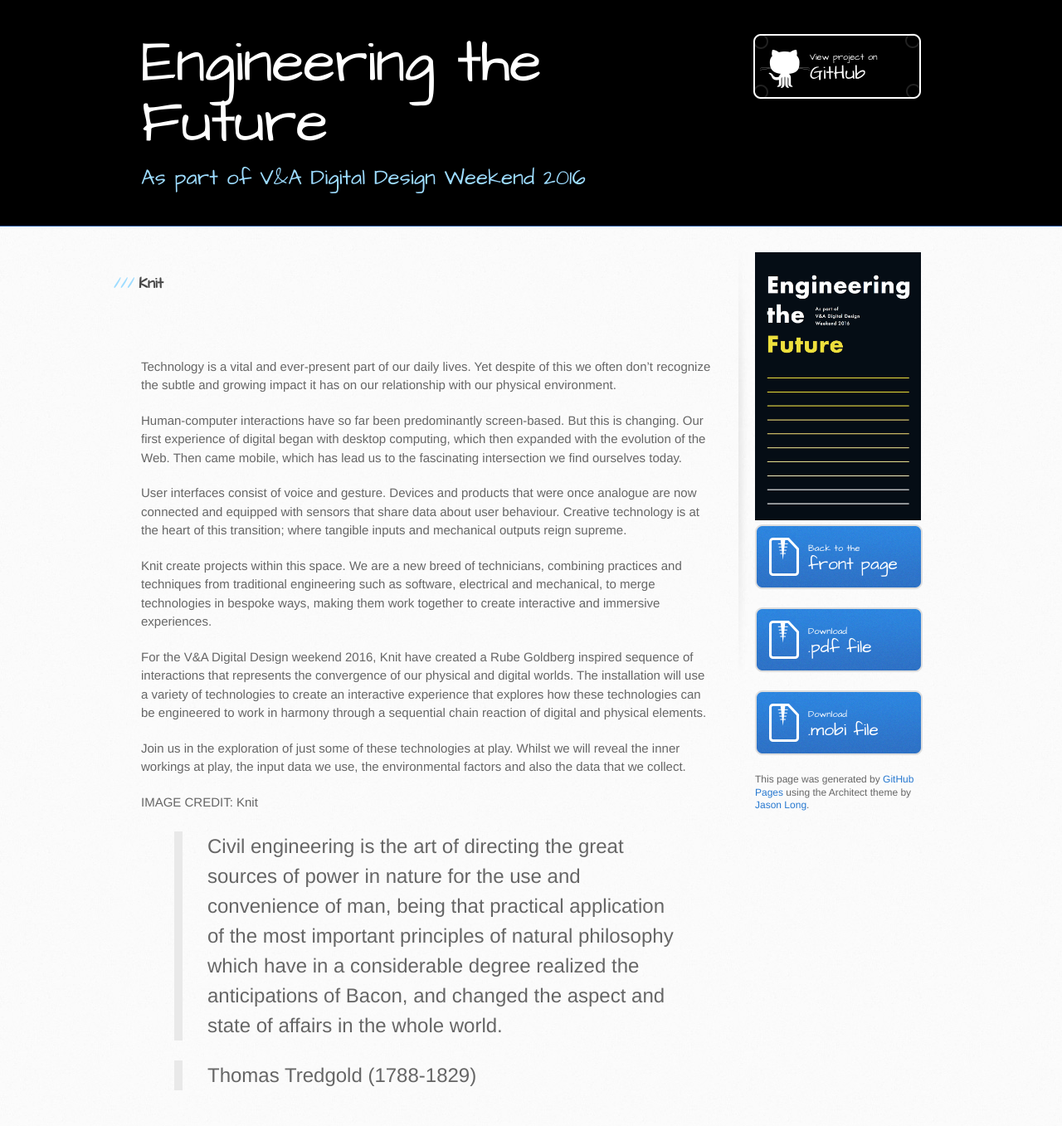
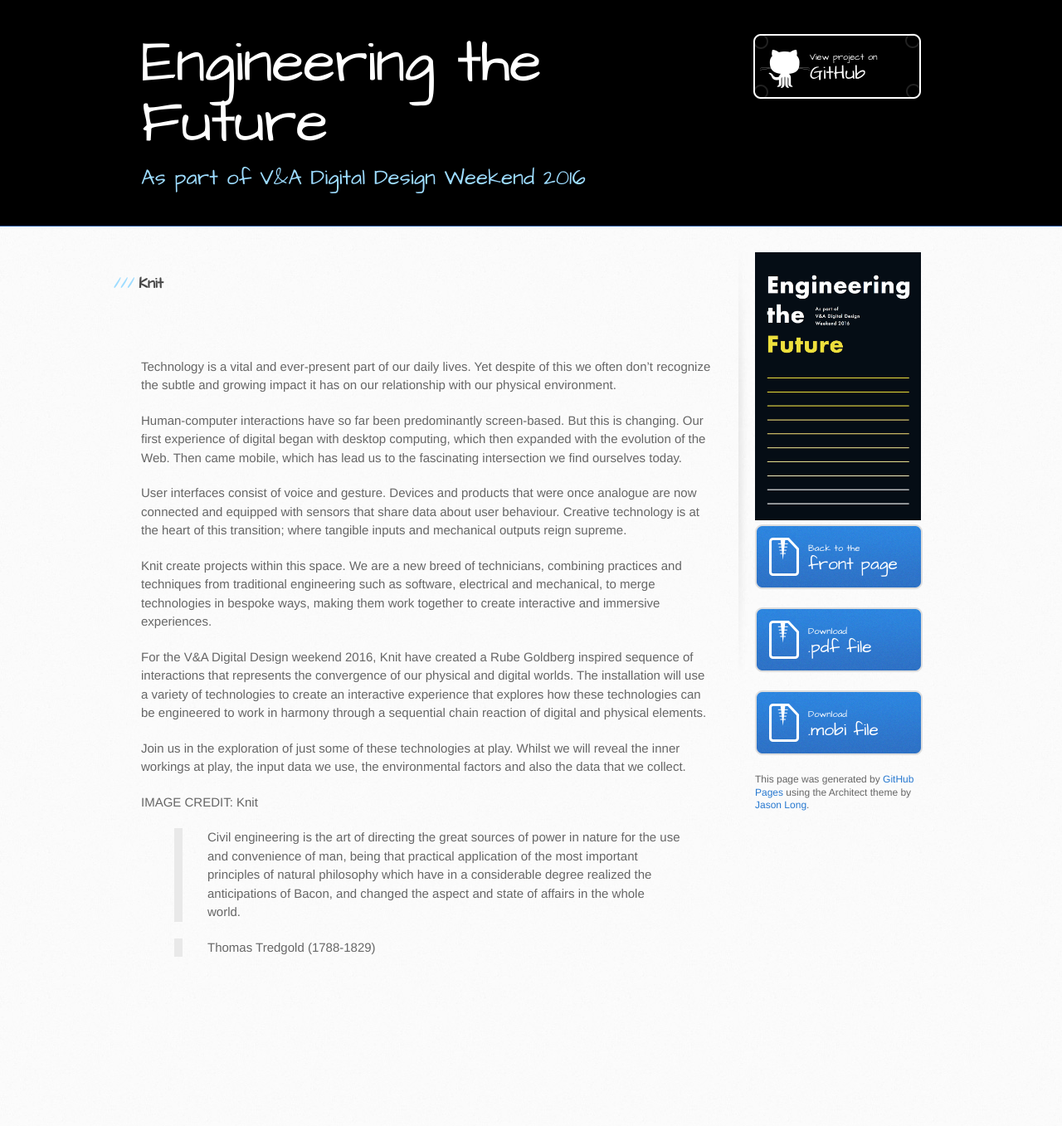
Before and after one commit to lguariento/Engineering-the-Future, a Jekyll site: the page built from 15.md, in a window 1280 px wide. Shown: the whole page at 83% size. Built offline with Jekyll 4.4.1, drawn with Linux system fonts in a browser that asks for light colours; after the commit the page ends 1196 px from its top, so only the background shows below that.

Commit message:
block quote

```diff
--- a/stylesheets/stylesheet.css
+++ b/stylesheets/stylesheet.css
@@ -720,7 +720,7 @@ p a {
 blockquote {
   padding: 0 0 0 30px;
   margin-bottom: 20px;
-  font-size: 1.6em;
+  font-size: 1em;
   border-left: 10px solid #e9e9e9;
 }
 
```
